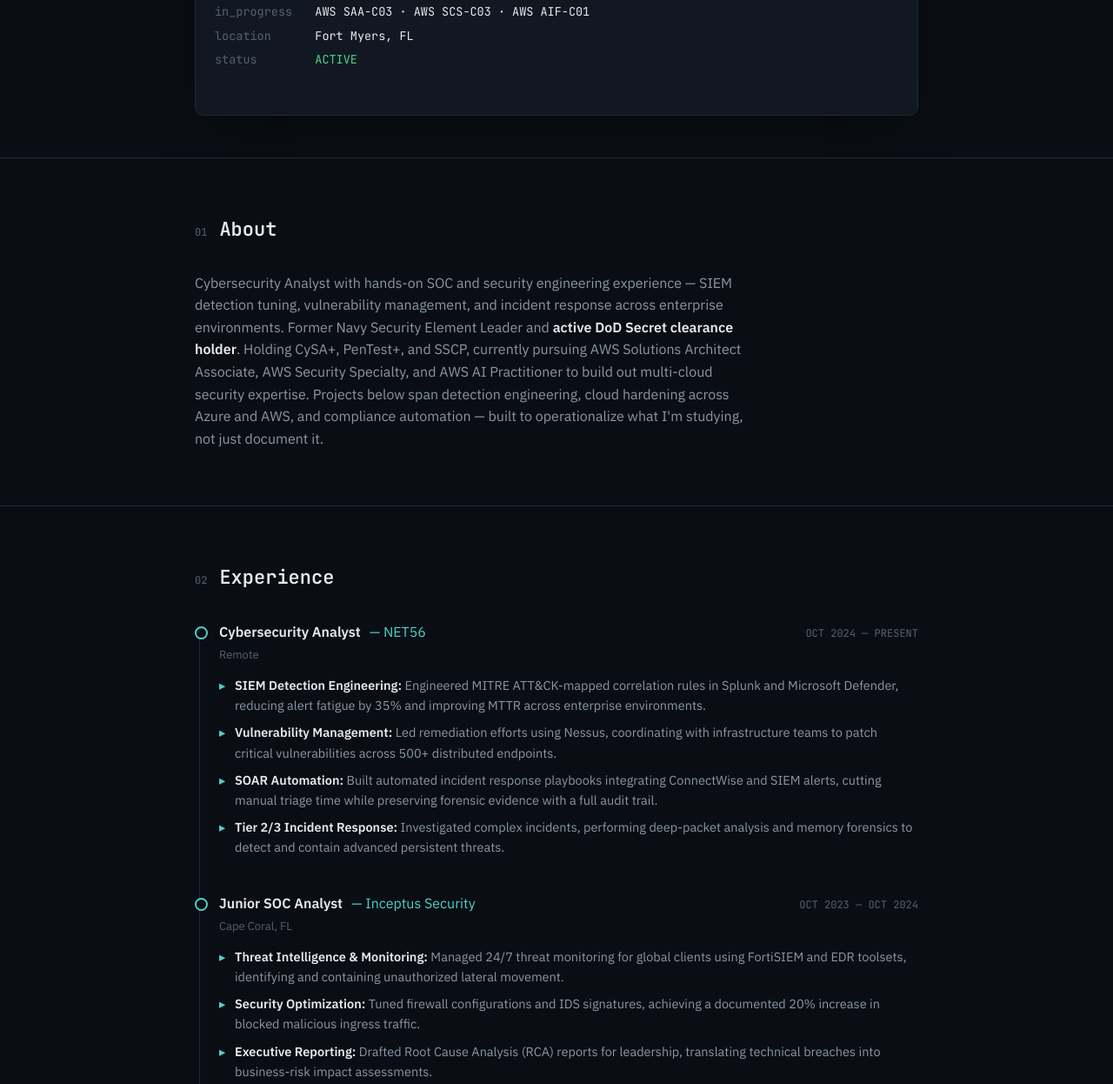
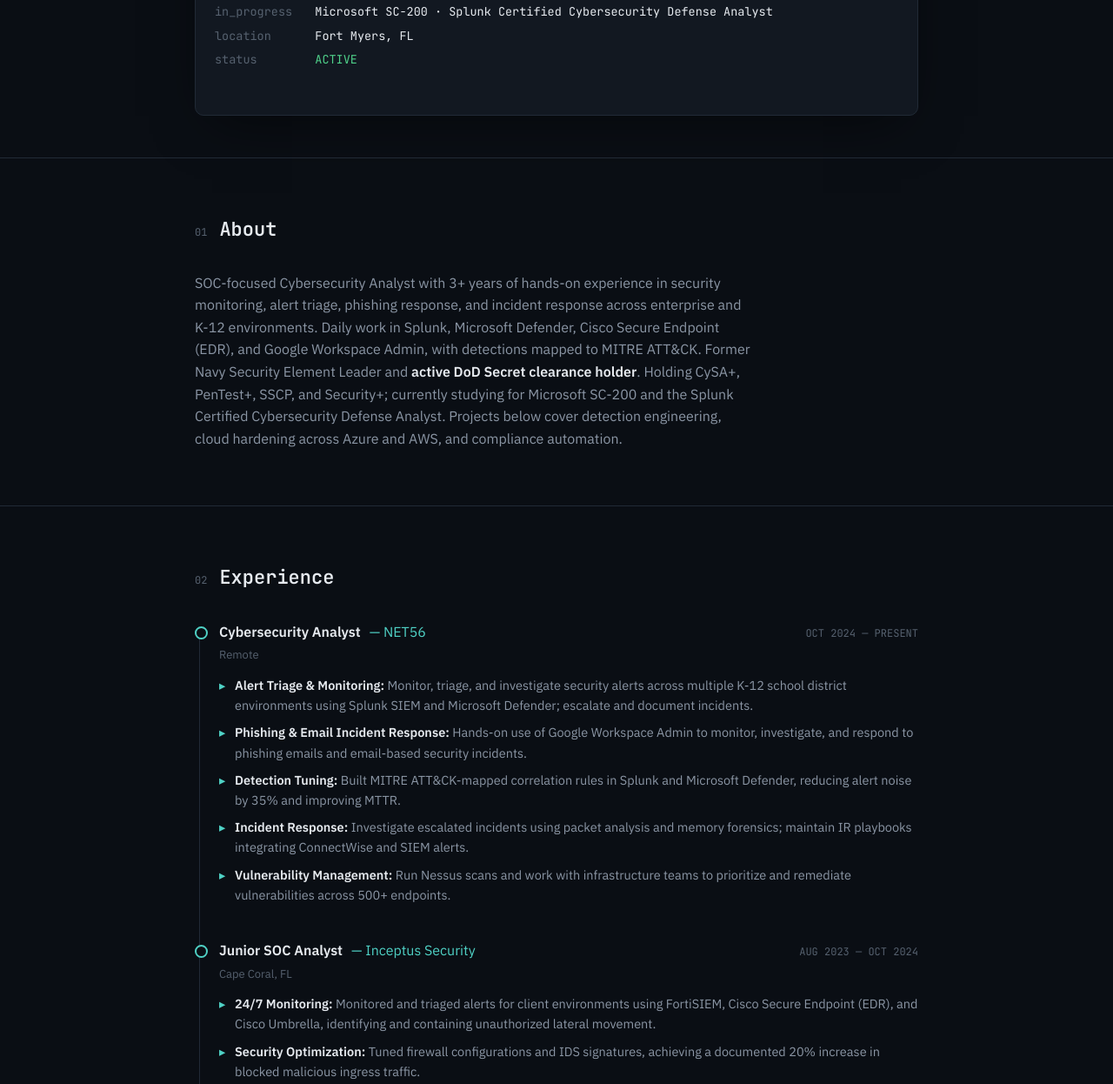
Before and after one commit to Imperatib/Imperatib.github.io, a plain HTML site: page index.html in a window 1280 px wide. Shown: the part 715-1961 px from the top of the page at 87% size. Drawn offline with Linux system fonts and the light colour scheme.

Commit message:
Add files via upload

```diff
--- a/index.html
+++ b/index.html
@@ -3,8 +3,8 @@
 <head>
 <meta charset="UTF-8">
 <meta name="viewport" content="width=device-width, initial-scale=1.0">
-<title>Brandon Imperati — Cybersecurity Analyst & Engineer</title>
-<meta name="description" content="Cybersecurity Analyst & Engineer — SOC operations, detection engineering, GRC, and cloud security.">
+<title>Brandon Imperati — SOC Analyst & Cybersecurity Analyst</title>
+<meta name="description" content="SOC Analyst — threat detection, incident response, phishing response, and cloud security. Active DoD Secret clearance.">
 <link rel="preconnect" href="https://fonts.googleapis.com">
 <link rel="preconnect" href="https://fonts.gstatic.com" crossorigin>
 <link href="https://fonts.googleapis.com/css2?family=JetBrains+Mono:wght@400;500;600;700&family=IBM+Plex+Sans:wght@400;500;600;700&display=swap" rel="stylesheet">
@@ -203,7 +203,7 @@
   <div class="wrap">
     <div class="eyebrow">Security Operations · GRC · Cloud</div>
     <h1 class="name">Brandon Imperati</h1>
-    <p class="role">Cybersecurity Analyst & Engineer — <strong>SOC operations</strong>, detection engineering, and compliance automation. Former Navy Security Element Leader.</p>
+    <p class="role">Cybersecurity Analyst — <strong>SOC operations</strong>, incident response, and detection engineering. Former Navy Security Element Leader.</p>
 
     <div class="clearance-badge">Security Clearance: DoD Secret (Active)</div>
 
@@ -228,13 +228,12 @@
   <div class="wrap">
     <div class="section-head"><span class="section-num">01</span><h2>About</h2></div>
     <p class="lead">
-      Cybersecurity Analyst with hands-on SOC and security engineering experience — SIEM detection tuning,
-      vulnerability management, and incident response across enterprise environments. Former Navy Security
-      Element Leader and <strong>active DoD Secret clearance holder</strong>. Holding CySA+, PenTest+, and SSCP,
-      currently pursuing AWS Solutions Architect Associate, AWS Security Specialty, and AWS AI Practitioner to
-      build out multi-cloud security expertise. Projects below span detection engineering, cloud hardening
-      across Azure and AWS, and compliance automation — built to operationalize what I'm studying, not just
-      document it.
+      SOC-focused Cybersecurity Analyst with 3+ years of hands-on experience in security monitoring, alert triage,
+      phishing response, and incident response across enterprise and K-12 environments. Daily work in Splunk,
+      Microsoft Defender, Cisco Secure Endpoint (EDR), and Google Workspace Admin, with detections mapped to MITRE ATT&CK.
+      Former Navy Security Element Leader and <strong>active DoD Secret clearance holder</strong>. Holding CySA+, PenTest+,
+      SSCP, and Security+; currently studying for Microsoft SC-200 and the Splunk Certified Cybersecurity Defense Analyst.
+      Projects below cover detection engineering, cloud hardening across Azure and AWS, and compliance automation.
     </p>
   </div>
 </section>
@@ -252,10 +251,11 @@
         </div>
         <div class="role-loc">Remote</div>
         <ul class="role-bullets">
-          <li><strong>SIEM Detection Engineering:</strong> Engineered MITRE ATT&CK-mapped correlation rules in Splunk and Microsoft Defender, reducing alert fatigue by 35% and improving MTTR across enterprise environments.</li>
-          <li><strong>Vulnerability Management:</strong> Led remediation efforts using Nessus, coordinating with infrastructure teams to patch critical vulnerabilities across 500+ distributed endpoints.</li>
-          <li><strong>SOAR Automation:</strong> Built automated incident response playbooks integrating ConnectWise and SIEM alerts, cutting manual triage time while preserving forensic evidence with a full audit trail.</li>
-          <li><strong>Tier 2/3 Incident Response:</strong> Investigated complex incidents, performing deep-packet analysis and memory forensics to detect and contain advanced persistent threats.</li>
+          <li><strong>Alert Triage & Monitoring:</strong> Monitor, triage, and investigate security alerts across multiple K-12 school district environments using Splunk SIEM and Microsoft Defender; escalate and document incidents.</li>
+          <li><strong>Phishing & Email Incident Response:</strong> Hands-on use of Google Workspace Admin to monitor, investigate, and respond to phishing emails and email-based security incidents.</li>
+          <li><strong>Detection Tuning:</strong> Built MITRE ATT&CK-mapped correlation rules in Splunk and Microsoft Defender, reducing alert noise by 35% and improving MTTR.</li>
+          <li><strong>Incident Response:</strong> Investigate escalated incidents using packet analysis and memory forensics; maintain IR playbooks integrating ConnectWise and SIEM alerts.</li>
+          <li><strong>Vulnerability Management:</strong> Run Nessus scans and work with infrastructure teams to prioritize and remediate vulnerabilities across 500+ endpoints.</li>
         </ul>
       </div>
 
@@ -263,11 +263,11 @@
         <div class="role-header">
           <span class="role-title">Junior SOC Analyst</span>
           <span class="role-org">— Inceptus Security</span>
-          <span class="role-dates">OCT 2023 — OCT 2024</span>
+          <span class="role-dates">AUG 2023 — OCT 2024</span>
         </div>
         <div class="role-loc">Cape Coral, FL</div>
         <ul class="role-bullets">
-          <li><strong>Threat Intelligence & Monitoring:</strong> Managed 24/7 threat monitoring for global clients using FortiSIEM and EDR toolsets, identifying and containing unauthorized lateral movement.</li>
+          <li><strong>24/7 Monitoring:</strong> Monitored and triaged alerts for client environments using FortiSIEM, Cisco Secure Endpoint (EDR), and Cisco Umbrella, identifying and containing unauthorized lateral movement.</li>
           <li><strong>Security Optimization:</strong> Tuned firewall configurations and IDS signatures, achieving a documented 20% increase in blocked malicious ingress traffic.</li>
           <li><strong>Executive Reporting:</strong> Drafted Root Cause Analysis (RCA) reports for leadership, translating technical breaches into business-risk impact assessments.</li>
         </ul>
@@ -377,9 +377,8 @@
       <div>
         <div class="cert-col-title">In Progress</div>
         <ul class="cert-list">
-          <li><span class="cert-badge progress"></span>AWS Certified Solutions Architect – Associate (SAA-C03)</li>
-          <li><span class="cert-badge progress"></span>AWS Certified Security – Specialty (SCS-C03)</li>
-          <li><span class="cert-badge progress"></span>AWS Certified AI Practitioner (AIF-C01)</li>
+          <li><span class="cert-badge progress"></span>Microsoft SC-200 (Security Operations Analyst)</li>
+          <li><span class="cert-badge progress"></span>Splunk Certified Cybersecurity Defense Analyst</li>
         </ul>
       </div>
     </div>
@@ -395,6 +394,8 @@
       <ul class="edu-extra">
         <li>TryHackMe Security Engineer Path — Advanced Network Security & Cloud Hardening</li>
         <li>TryHackMe SOC Level 1 Path — SIEM Utilization, Endpoint Monitoring & SOC Tools/Operations</li>
+        <li>TryHackMe Defending AWS Path</li>
+        <li>TryHackMe Defending Azure Path</li>
       </ul>
     </div>
   </div>
@@ -419,7 +420,7 @@
     { key: 'role', val: 'Cybersecurity Analyst, NET56 (Oct 2024\u2013Present)' },
     { key: 'clearance', val: 'DoD Secret (Active)', ok: true },
     { key: 'certs', val: 'CySA+ \u00b7 PenTest+ \u00b7 Security+ \u00b7 Network+ \u00b7 A+ \u00b7 Project+ \u00b7 SSCP \u00b7 ITIL 4' },
-    { key: 'in_progress', val: 'AWS SAA-C03 \u00b7 AWS SCS-C03 \u00b7 AWS AIF-C01' },
+    { key: 'in_progress', val: 'Microsoft SC-200 \u00b7 Splunk Certified Cybersecurity Defense Analyst' },
     { key: 'location', val: 'Fort Myers, FL' },
     { key: 'status', val: 'ACTIVE', ok: true }
   ];
```
